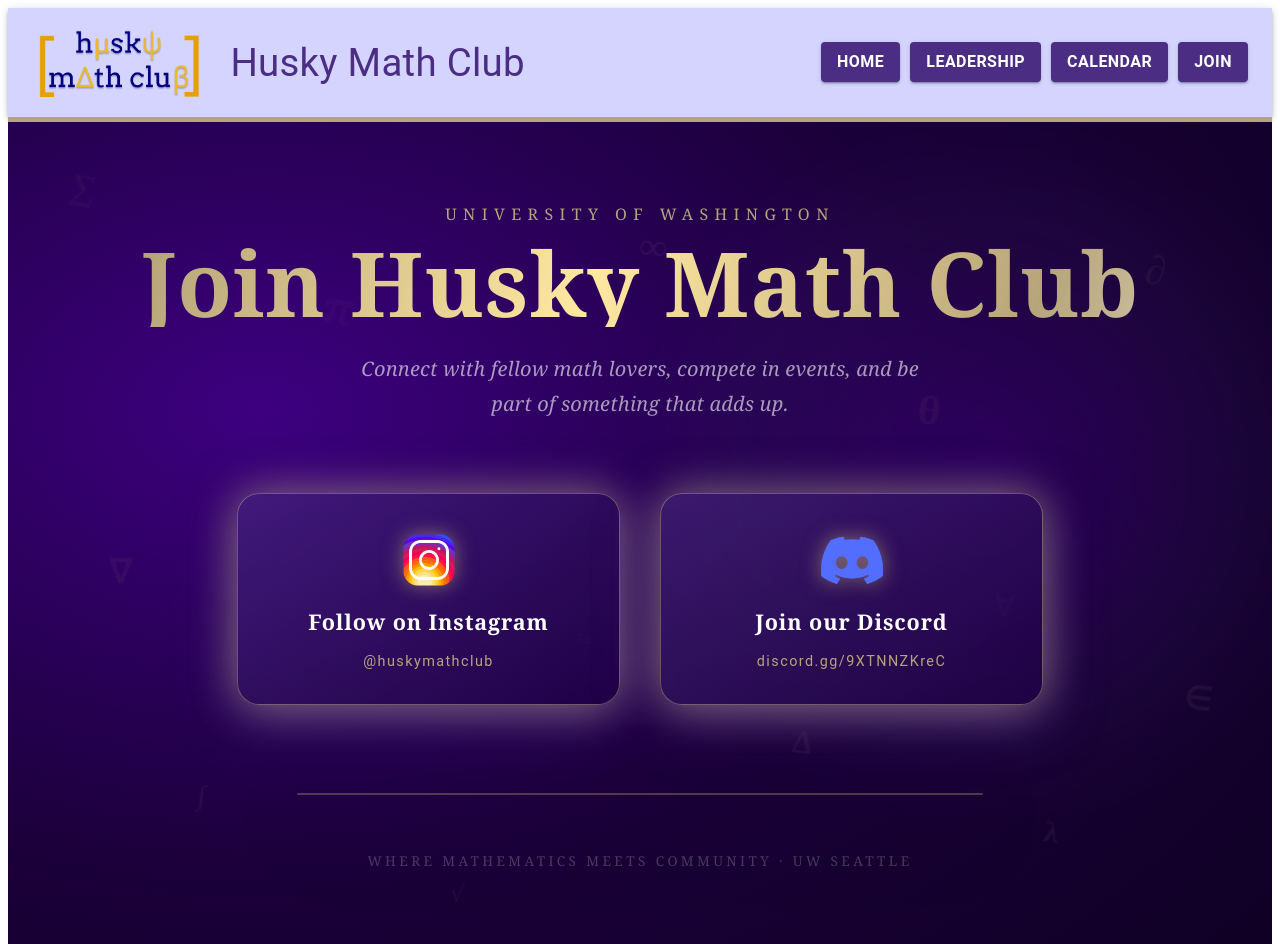
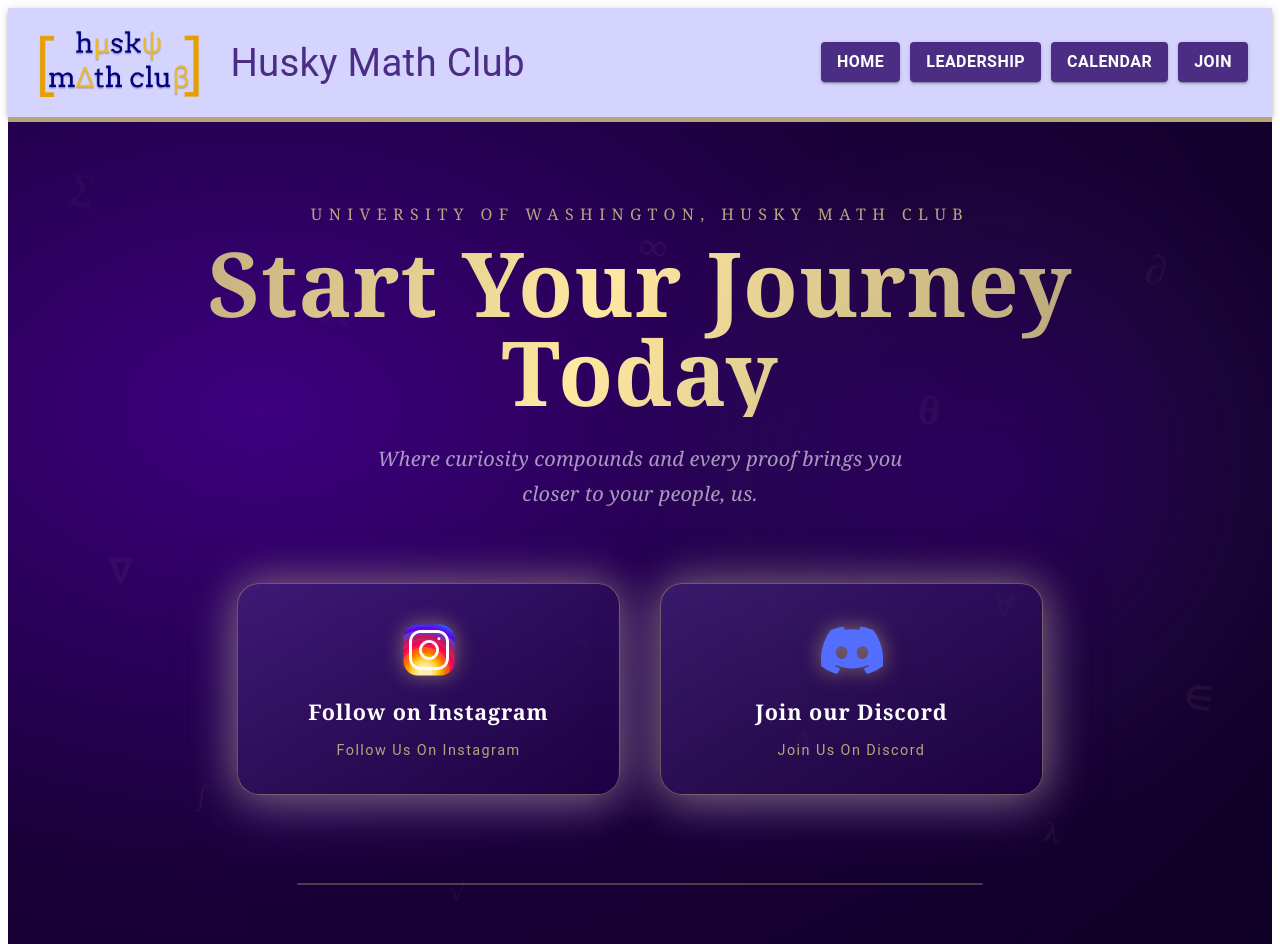
Before and after one commit to EnclaveGeneral/UW-Math-Club-Website, a React (Vite) app in the folder math-club-website/: page /join in a window 1280 px wide. Shown: the top 944 px of the page. Built offline with nearby package versions, Linux system fonts and the light colour scheme.

Commit message:
V1.0.2 Join Page Complete

```diff
--- a/math-club-website/src/pages/JoinPage.jsx
+++ b/math-club-website/src/pages/JoinPage.jsx
@@ -138,7 +138,7 @@ export default function JoinPage() {
                     mb: 1.5,
                     fontFamily: "'Georgia', serif",
                 }}>
-                    University of Washington
+                    University of Washington, Husky Math Club
                 </Typography>
 
                 <Typography sx={{
@@ -154,7 +154,7 @@ export default function JoinPage() {
                     mb: { xs: 2, sm: 3 },
                     textShadow: "none",
                 }}>
-                    Join Husky Math Club
+                    Start Your Journey Today
                 </Typography>
 
                 <Typography sx={{
@@ -168,7 +168,7 @@ export default function JoinPage() {
                     fontFamily: "'Georgia', serif",
                     fontStyle: "italic",
                 }}>
-                    Connect with fellow math lovers, compete in events, and be part of something that adds up.
+                    Where curiosity compounds and every proof brings you closer to your people, us.
                 </Typography>
             </Box>
 
@@ -189,14 +189,14 @@ export default function JoinPage() {
                         href: "https://www.instagram.com/huskymathclub/",
                         icon: insta_icon,
                         label: "Follow on Instagram",
-                        sub: "@huskymathclub",
+                        sub: "Follow Us On Instagram",
                         delay: "0s",
                     },
                     {
                         href: "https://discord.gg/9XTNNZKreC",
                         icon: discord_icon,
                         label: "Join our Discord",
-                        sub: "discord.gg/9XTNNZKreC",
+                        sub: "Join Us On Discord",
                         delay: "0.9s",
                     },
                 ].map((card) => (
@@ -280,7 +280,7 @@ export default function JoinPage() {
                 fontFamily: "'Georgia', serif",
                 animation: "fadeSlideUp 1.7s ease both",
             }}>
-                Where mathematics meets community · UW Seattle
+                "Sigma notation, Proof by community, Husky spirit, UW Seattle"
             </Typography>
         </Box>
     );
```
